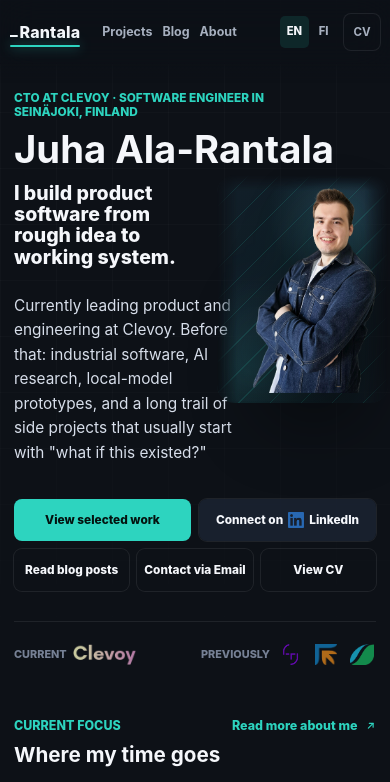
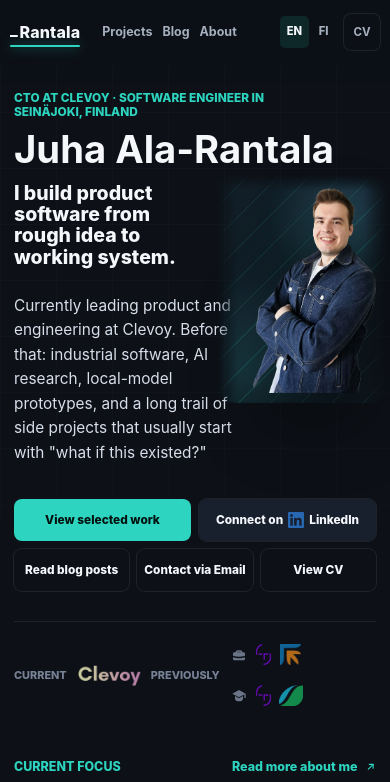
Before and after one commit to Koodattu/ala-ranta.la, an Astro site: page / in a window 390 px wide. Shown: the top 782 px of the page. Built offline with nearby package versions, Linux system fonts and the light colour scheme; Astro itself is replaced by a stand-in of ours.

Commit message:
Group hero proof logos by source
Split the home hero proof logos into work and education groups, add contextual group icons and locale-aware aria labels, and adjust spacing so the grouped layout stays balanced across breakpoints.

```diff
--- a/src/components/HomePage.astro
+++ b/src/components/HomePage.astro
@@ -29,12 +29,14 @@
   .slice(0, 3);
 const linkedinUrl = profile.socials.find((social) => social.label === "LinkedIn")?.href ?? "/";
 const currentLogo = experience[0];
-const previousLogos = [
-  ...experience.slice(1).map((item) => ({ item, detailKind: "work" as const })),
-  ...education.map((item) => ({ item, detailKind: "education" as const })),
-].filter(
-  (entry, index, entries) => entries.findIndex((candidate) => candidate.item.organization === entry.item.organization) === index,
-);
+const previousGroups = [
+  { detailKind: "work" as const, items: experience.slice(1) },
+  { detailKind: "education" as const, items: education },
+];
+const proofKindLabels = {
+  en: { work: "work", education: "education" },
+  fi: { work: "työ", education: "koulutus" },
+};
 const alternates = [
   { lang: "en", href: "/" },
   { lang: "fi", href: "/fi/" },
@@ -86,10 +88,31 @@
             <dt>{copy.hero.previous}</dt>
             <dd>
               <div class="proof-logo-list">
-                {previousLogos.map(({ item, detailKind }) => (
-                  <a class="proof-logo" href={getBackgroundDetailHref(detailKind, item)} aria-label={item.organization}>
-                    <img src={item.logo} alt="" loading="lazy" />
-                  </a>
+                {previousGroups.map(({ detailKind, items }) => (
+                  <span class="proof-logo-group">
+                    <span class:list={["proof-logo-group-icon", `proof-logo-group-icon-${detailKind}`]} aria-hidden="true">
+                      {detailKind === "work" ? (
+                        <svg viewBox="0 0 24 24" fill="none">
+                          <path fill="currentColor" d="M10 5a3 3 0 0 0-3 3H5a2 2 0 0 0-2 2v3.2c2.55 1.05 5.54 1.58 9 1.58s6.45-.53 9-1.58V10a2 2 0 0 0-2-2h-2a3 3 0 0 0-3-3h-4Zm0 2h4a1 1 0 0 1 1 1H9a1 1 0 0 1 1-1Z" />
+                          <path fill="currentColor" d="M21 15.31V18a2 2 0 0 1-2 2H5a2 2 0 0 1-2-2v-2.69c2.65.98 5.64 1.47 9 1.47s6.35-.49 9-1.47Z" />
+                        </svg>
+                      ) : (
+                        <svg viewBox="0 0 24 24" fill="none">
+                          <path fill="currentColor" d="M12 3 2 8.5 12 14l8-4.4V15h2V8.5L12 3Z" />
+                          <path fill="currentColor" d="M6 12.08V16c0 2.21 2.69 4 6 4s6-1.79 6-4v-3.92l-6 3.3-6-3.3Z" />
+                        </svg>
+                      )}
+                    </span>
+                    {items.map((item) => (
+                      <a
+                        class="proof-logo"
+                        href={getBackgroundDetailHref(detailKind, item)}
+                        aria-label={`${item.organization} ${proofKindLabels[locale][detailKind]}`}
+                      >
+                        <img src={item.logo} alt="" loading="lazy" />
+                      </a>
+                    ))}
+                  </span>
                 ))}
               </div>
             </dd>
--- a/src/styles/global.css
+++ b/src/styles/global.css
@@ -601,7 +601,7 @@
 .hero-proof > div {
   display: grid;
   grid-template-columns: auto auto;
-  gap: 12px;
+  gap: 18px;
   align-items: center;
 }
 
@@ -625,16 +625,42 @@
   display: flex;
   flex-wrap: wrap;
   align-items: center;
-  gap: 16px;
+  gap: 10px 24px;
+}
+
+.proof-logo-group {
+  display: inline-flex;
+  align-items: center;
+  gap: 4px;
+}
+
+.proof-logo-group + .proof-logo-group {
+  padding-left: 0;
+}
+
+.proof-logo-group-icon {
+  display: grid;
+  place-items: center;
+  width: 22px;
+  height: 22px;
+  flex: 0 0 auto;
+  color: var(--faint);
+  opacity: 0.9;
+}
+
+.proof-logo-group-icon svg {
+  width: 20px;
+  height: 20px;
+  color: currentColor;
 }
 
 .proof-logo {
   display: inline-flex;
   align-items: center;
   justify-content: center;
-  min-width: 42px;
+  min-width: 34px;
   min-height: 42px;
-  padding: 4px 0;
+  padding: 4px 0 4px 2px;
   border-radius: 8px;
   scale: 1;
   transition-property: scale, opacity, filter;
@@ -3260,7 +3286,7 @@
   }
 
   .hero-proof > div {
-    gap: 6px;
+    gap: 12px;
   }
 
   .hero-proof dt {
@@ -3268,13 +3294,27 @@
   }
 
   .proof-logo-list {
-    gap: 8px;
+    gap: 7px 16px;
+  }
+
+  .proof-logo-group {
+    gap: 3px;
+  }
+
+  .proof-logo-group-icon {
+    width: 19px;
+    height: 19px;
+  }
+
+  .proof-logo-group-icon svg {
+    width: 17px;
+    height: 17px;
   }
 
   .proof-logo {
-    min-width: 28px;
+    min-width: 24px;
     min-height: 34px;
-    padding: 2px 0;
+    padding: 2px 0 2px 1px;
   }
 
   .proof-logo img {
@@ -3489,7 +3529,7 @@
 
   .hero-proof > div {
     grid-template-columns: auto auto;
-    gap: 6px;
+    gap: 10px;
   }
 
   .hero-proof > div:last-child {
@@ -3501,13 +3541,27 @@
   }
 
   .proof-logo-list {
-    gap: 8px;
+    gap: 7px 14px;
+  }
+
+  .proof-logo-group {
+    gap: 3px;
+  }
+
+  .proof-logo-group-icon {
+    width: 18px;
+    height: 18px;
+  }
+
+  .proof-logo-group-icon svg {
+    width: 16px;
+    height: 16px;
   }
 
   .proof-logo {
-    min-width: 28px;
+    min-width: 24px;
     min-height: 34px;
-    padding: 2px 0;
+    padding: 2px 0 2px 1px;
   }
 
   .proof-logo img {
@@ -3664,7 +3718,7 @@
   }
 
   .hero-proof > div {
-    gap: 5px;
+    gap: 8px;
   }
 
   .hero-proof dt {
@@ -3672,11 +3726,25 @@
   }
 
   .proof-logo-list {
-    gap: 5px;
+    gap: 5px 10px;
+  }
+
+  .proof-logo-group {
+    gap: 2px;
+  }
+
+  .proof-logo-group-icon {
+    width: 16px;
+    height: 16px;
+  }
+
+  .proof-logo-group-icon svg {
+    width: 15px;
+    height: 15px;
   }
 
   .proof-logo {
-    min-width: 24px;
+    min-width: 21px;
     min-height: 30px;
   }
 
```
